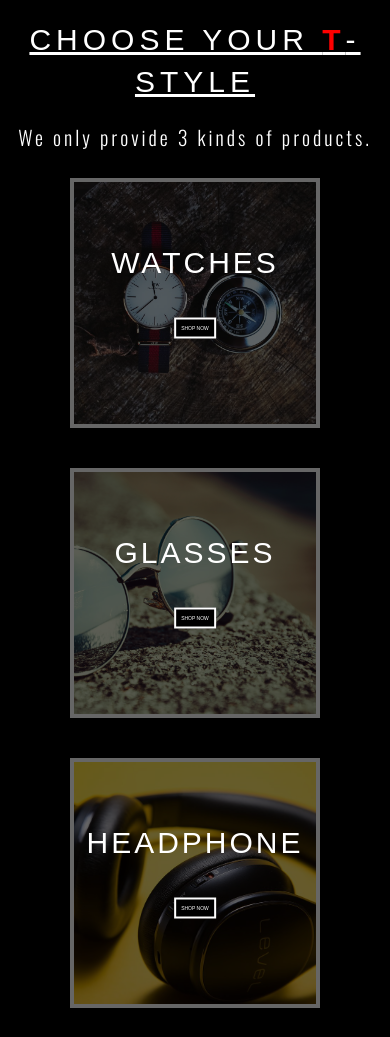
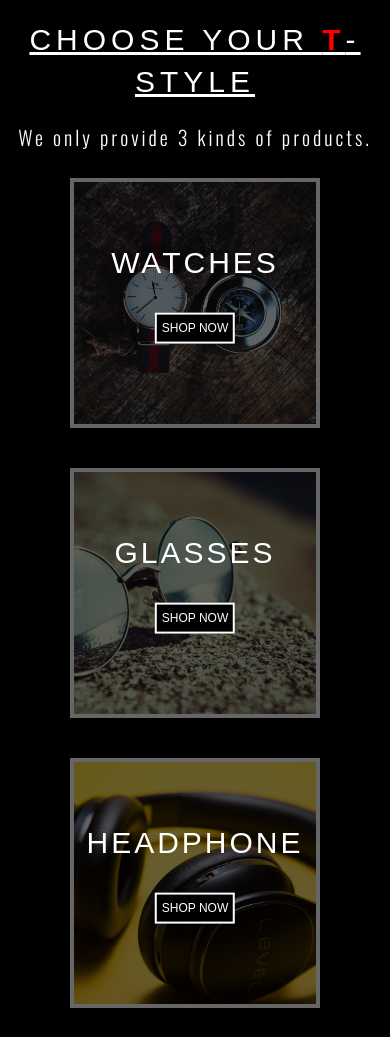
Before and after one commit to frank920120/TSpace, a PHP site: page / in a window 390 px wide. Shown: the part 2612-3649 px from the top of the page. Run offline with PHP 8.4, Linux system fonts and the light colour scheme.

Commit message:
button size change

```diff
--- a/sass/_homeproducts.scss
+++ b/sass/_homeproducts.scss
@@ -59,7 +59,7 @@ background-color: black;
 
        .products-button{
             position: absolute;
-            font-size: 10px;
+            font-size: 15px;
             transform: translate(-50%, -50%);
             top: 60%;
             left: 50%;
@@ -169,7 +169,7 @@ background-color: black;
 .products-cover{
     display: block;
     .products-button{
-            font-size: 5px;
+            font-size: 12px;
         padding: 5px;
 
 
--- a/styles/styles.css
+++ b/styles/styles.css
@@ -30,7 +30,7 @@ body {
   height: 90px;
   top: 0;
   left: 0;
-  background: linear-gradient(rgba(0, 0, 0, 0.6), transparent); }
+  background: linear-gradient(rgba(0, 0, 0, 0.6), rgba(0, 0, 0, 0)); }
   .main-nav .nav-left {
     display: flex;
     align-items: center;
@@ -485,7 +485,7 @@ body {
         display: none; }
         .home-products .products .img-div .products-cover .products-button {
           position: absolute;
-          font-size: 10px;
+          font-size: 15px;
           transform: translate(-50%, -50%);
           top: 60%;
           left: 50%;
@@ -552,7 +552,7 @@ body {
       .home-products .products .img-div .products-cover {
         display: block; }
         .home-products .products .img-div .products-cover .products-button {
-          font-size: 5px;
+          font-size: 12px;
           padding: 5px; }
     .home-products .products a {
       font-size: 20px; }
```
Also changed, not shown: 1 other file.
